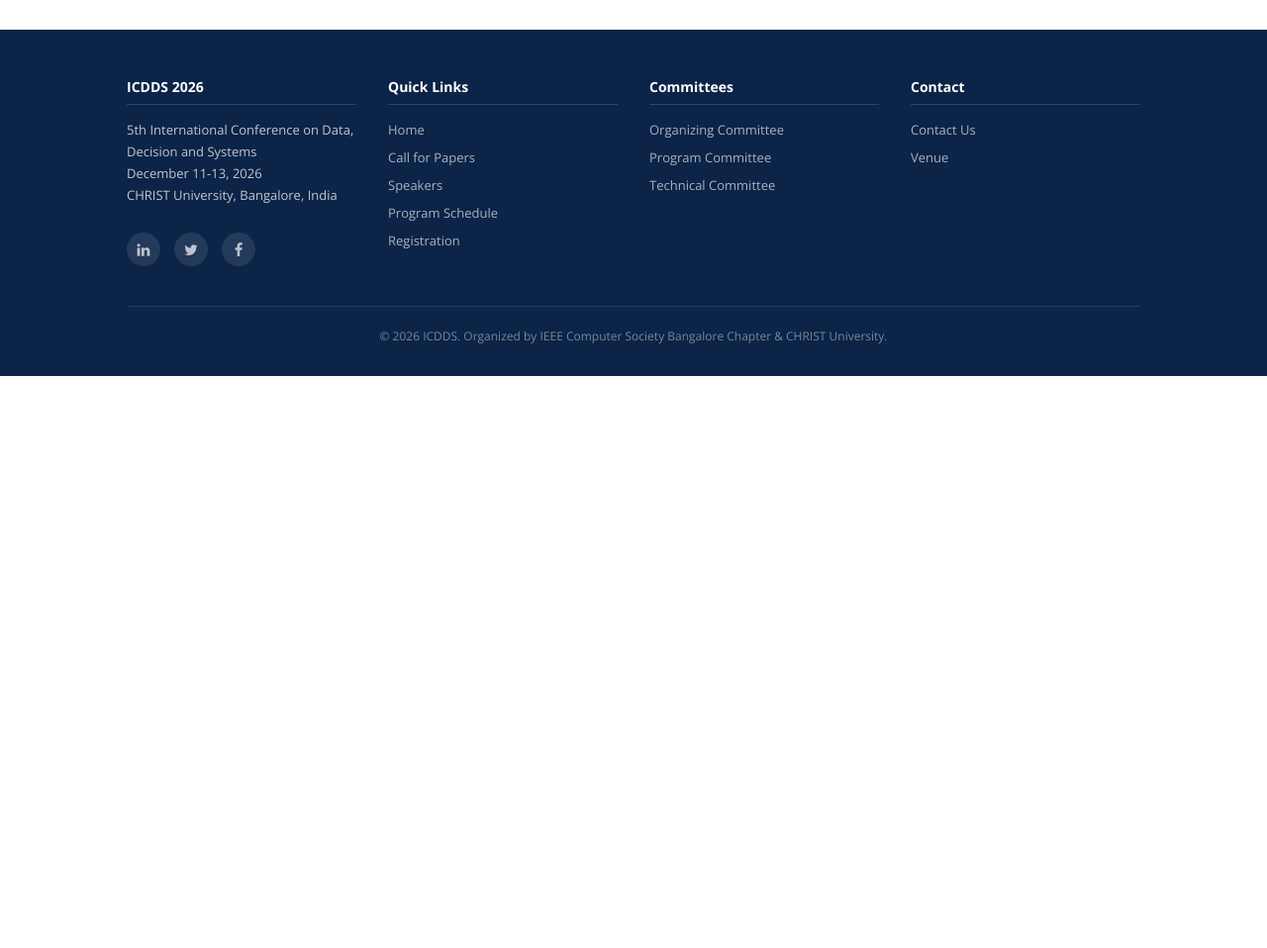
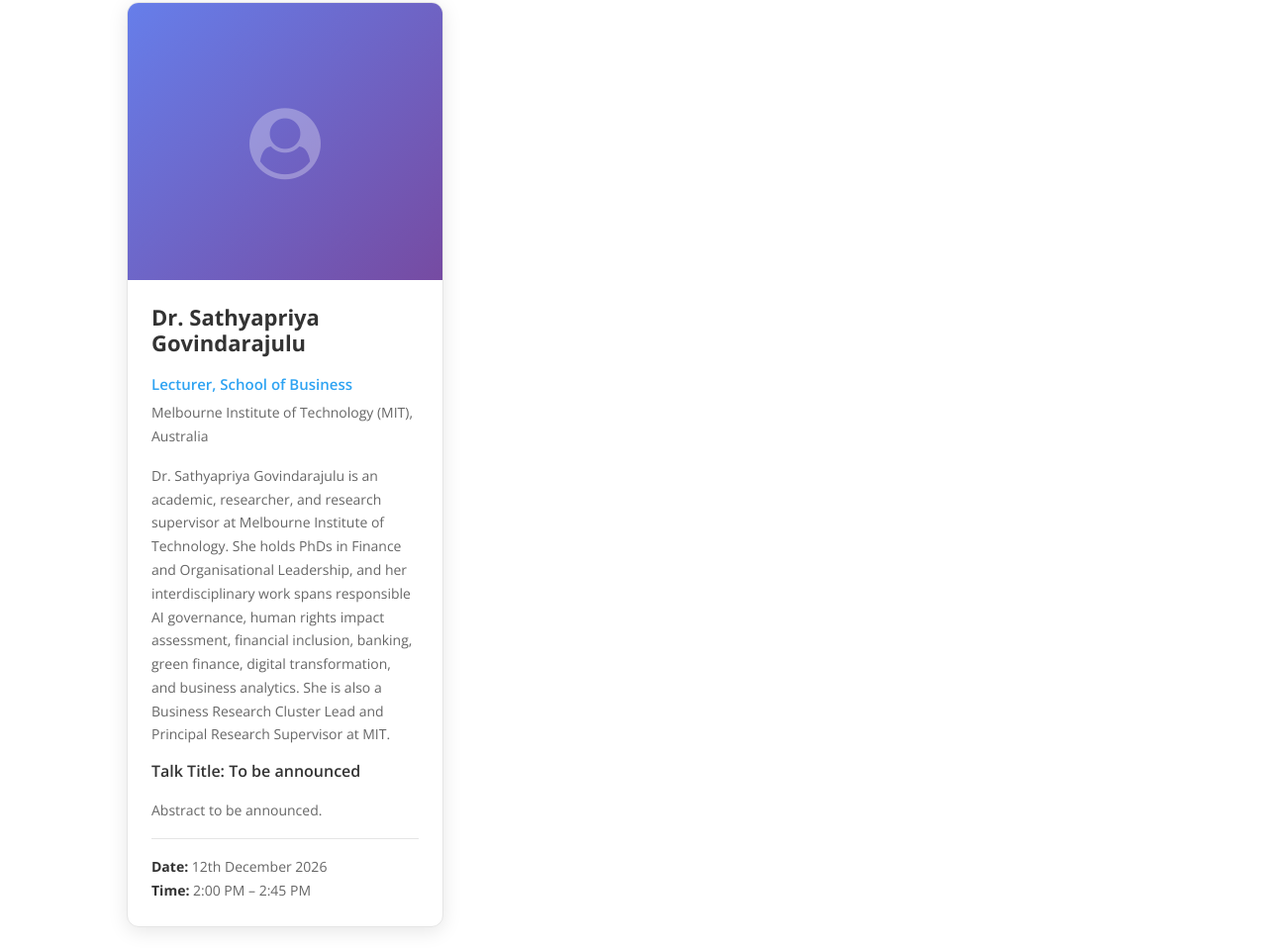
Before and after one commit to ieeecsbangalorechapter/icdds, a plain HTML site: page speakers.html in a window 1280 px wide. Shown: the part 1562-2520 px from the top of the page at 99% size. Before the commit the page ends 1942 px from the top, so only its background shows below. Drawn offline with nearby package versions, Linux system fonts and the light colour scheme.

Commit message:
Add invited speaker details
Co-authored-by: Copilot <223556219+Copilot@users.noreply.github.com>

```diff
--- a/speakers.html
+++ b/speakers.html
@@ -127,6 +127,32 @@
             </div>
           </article>
 
+          <!-- Speaker 4: Dr. Sathyapriya Govindarajulu -->
+          <article class="speaker-card fade-in">
+            <div class="speaker-image">
+              <div class="placeholder"><i class="fa fa-user-circle"></i></div>
+            </div>
+            <div class="speaker-content">
+              <h3 class="speaker-name">Dr. Sathyapriya Govindarajulu</h3>
+              <div class="speaker-position">Lecturer, School of Business</div>
+              <div class="speaker-affiliation">Melbourne Institute of Technology (MIT), Australia</div>
+
+              <div class="speaker-bio">
+                Dr. Sathyapriya Govindarajulu is an academic, researcher, and research supervisor at Melbourne Institute of Technology. She holds PhDs in Finance and Organisational Leadership, and her interdisciplinary work spans responsible AI governance, human rights impact assessment, financial inclusion, banking, green finance, digital transformation, and business analytics. She is also a Business Research Cluster Lead and Principal Research Supervisor at MIT.
+              </div>
+
+              <h4 class="talk-title">Talk Title: To be announced</h4>
+              <div class="talk-abstract">
+                Abstract to be announced.
+              </div>
+
+              <div class="speaker-meta">
+                <strong>Date:</strong> 12th December 2026<br>
+                <strong>Time:</strong> 2:00 PM – 2:45 PM
+              </div>
+            </div>
+          </article>
+
         </div>
       </div>
     </section>
```
Also changed, not shown: img/jaya.jpg.
